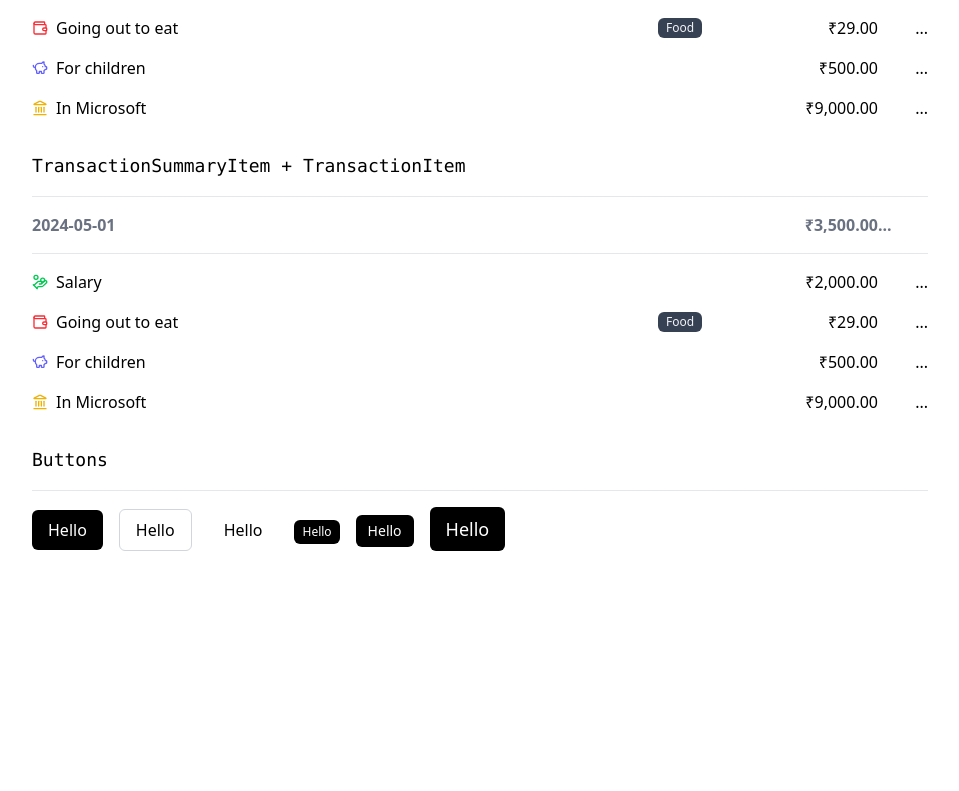
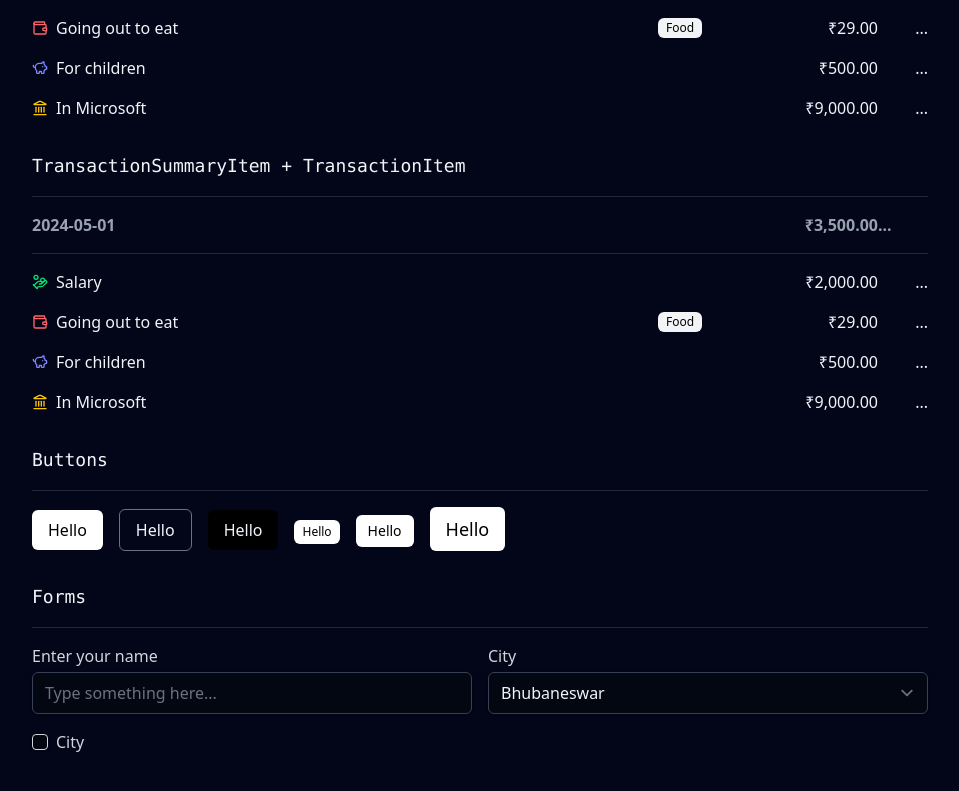
Before and after one commit to bhanu-21/next16-finance-app, a Next.js app: page /playground in a window 1280 px wide. Shown: the part 491-1282 px from the top of the page, without its empty margins (160-1119 px from the left). Before the commit the page ends 1218 px from the top, so only its background shows below. Built offline with nearby package versions, Linux system fonts and the light colour scheme.

Commit message:
styling form inputs

```diff
--- a/app/globals.css
+++ b/app/globals.css
@@ -1,5 +1,6 @@
 @import "tailwindcss";
-/* @custom-variant dark (&:where(.dark, .dark *)); */
+@custom-variant dark (&:where(.dark, .dark *));
+@plugin "@tailwindcss/forms";
 
 body {
   @apply container mx-auto max-w-4xl bg-white text-black dark:bg-slate-950 dark:text-slate-100
--- a/app/layout.js
+++ b/app/layout.js
@@ -18,10 +18,7 @@
 
 export default function RootLayout({ children }) {
   return (
-    <html
-      lang="en"
-      className={`${geistSans.variable} ${geistMono.variable} h-full antialiased dark`}
-    >
+    <html lang="en" className={`${geistSans.variable} ${geistMono.variable} h-full antialiased dark`}>
       <body className="min-h-full flex flex-col">{children}</body>
     </html>
   );
--- a/app/playground/page.js
+++ b/app/playground/page.js
@@ -65,6 +65,31 @@
                     <Button size="lg">Hello</Button>
                 </div>
             </div>
+
+            <div>
+                <h2 className="mb-4 text-lg font-mono">Forms</h2>
+                <hr className="mb-4 border-gray-200 dark:border-gray-800" />
+                <div className="grid grid-cols-2 gap-4">
+                    <div>
+                        <label className="text-gray-700 dark:text-gray-300 block mb-1">Enter your name</label>
+                        <input type="text" placeholder="Type something here..." className="w-full rounded-md shadow-sm border-gray-300 bg-white dark:border-gray-700 dark:bg-gray-950" />
+                    </div>
+
+                    <div>
+                        <label className="text-gray-700 dark:text-gray-300 block mb-1">City</label>
+                        <select className="w-full rounded-md shadow-sm border-gray-300 bg-white dark:border-gray-700 dark:bg-gray-950">
+                            <option>Bhubaneswar</option>
+                            <option>Cuttack</option>
+                            <option>Jatni</option>
+                        </select>
+                    </div>
+
+                    <div className="flex items-center">
+                        <input type="checkbox" className="rounded border-gray-300 text-gray-700 bg-white dark:bg-gray-950 dark:text-gray-500 shadow-sm" />
+                        <label className="text-gray-700 dark:text-gray-300 block ml-2">City</label>
+                    </div>
+                </div>
+            </div>
         </main>
     )
 }
--- a/package.json
+++ b/package.json
@@ -15,6 +15,7 @@
     "react-dom": "19.3.0"
   },
   "devDependencies": {
+    "@tailwindcss/forms": "^0.5.11",
     "@tailwindcss/turbopack": "^4",
     "eslint": "^9",
     "eslint-config-next": "16.4.0",
```
Also changed, not shown: 1 other file (tests, documents, lock files or other folders).
